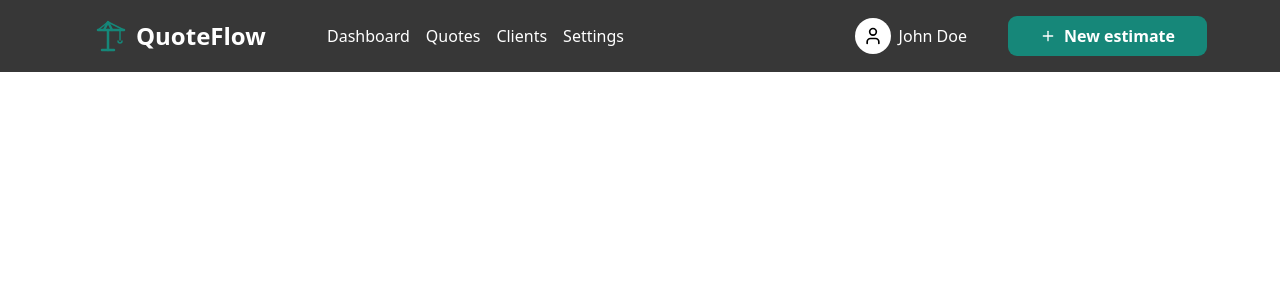
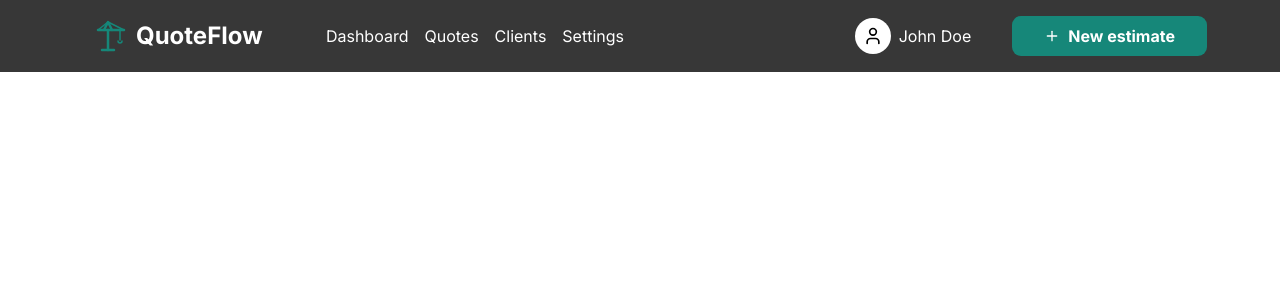
Before and after one commit to VII-07/quoteflow, a Next.js app: page / in a window 1280 px wide. Shown: the top 300 px of the page. Built offline with nearby package versions, Linux system fonts and the light colour scheme.

Commit message:
fix: update font application in layout and globals for consistency

```diff
--- a/app/globals.css
+++ b/app/globals.css
@@ -30,6 +30,6 @@
     @apply bg-background text-foreground;
   }
   html {
-    @apply font-sans;
+    @apply font-inter;
   }
 }
--- a/app/layout.tsx
+++ b/app/layout.tsx
@@ -17,7 +17,7 @@ export default function RootLayout({ children }: LayoutProps<"/">) {
   return (
     <html
       lang="en"
-      className={`${inter.variable} ${inter.variable} h-full antialiased`}
+      className={`${inter.variable} h-full antialiased`}
     >
       <body className="min-h-full flex flex-col">{children}</body>
     </html>
```
